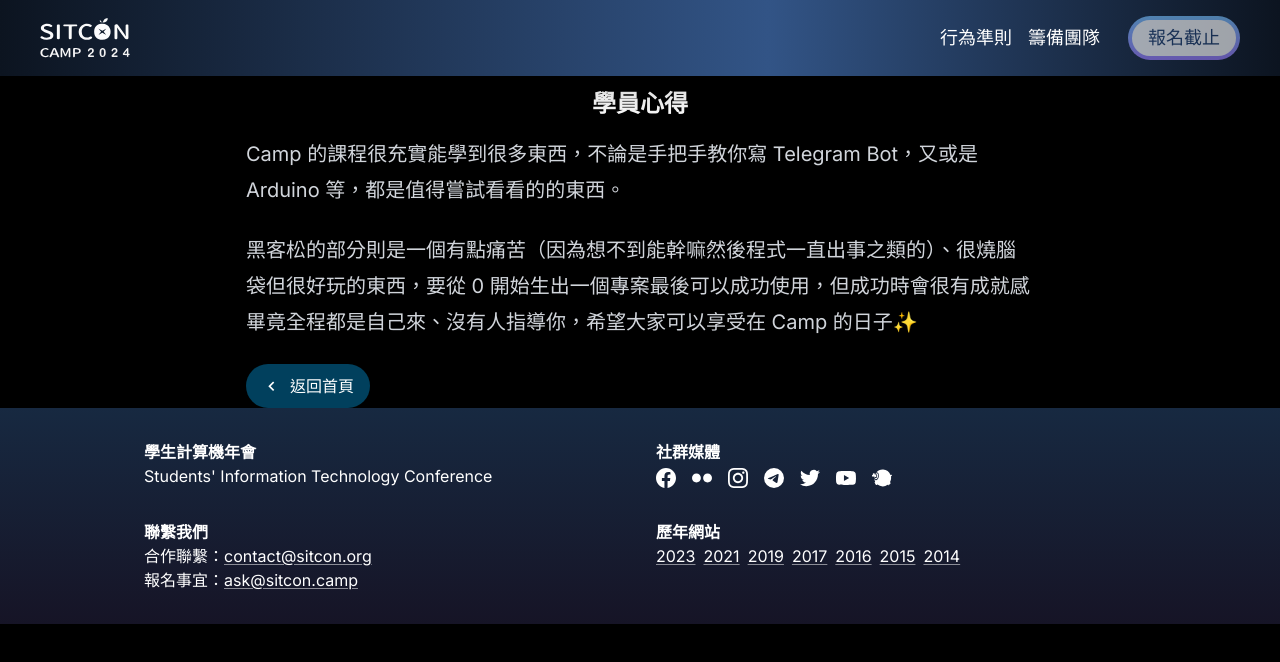
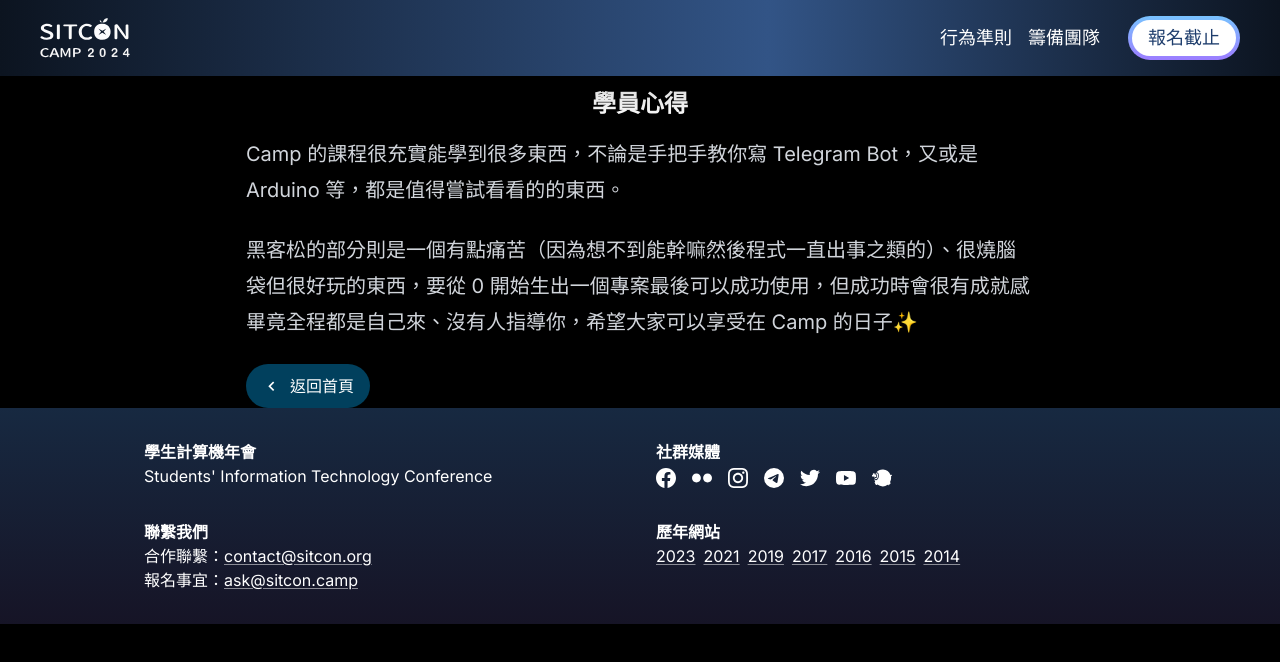
Before and after one commit to sitcon-tw/camp2024, a Next.js app: page /report/chen-pin-yu in a window 1280 px wide. Shown: the top 662 px of the page. Built offline with nearby package versions, Linux system fonts and the light colour scheme.

Commit message:
feat: nav button

```diff
--- a/components/Nav.tsx
+++ b/components/Nav.tsx
@@ -44,7 +44,7 @@ export default function Nav() {
             <div className="flex-1 my-auto">
               <div className="flex mx-auto my-auto">
                 <a
-                  className="bg-gradient-to-b from-[#78C2FF] to-[#9C7DFF] rounded-full p-1 opacity-60 cursor-not-allowed"
+                  className="bg-gradient-to-b from-[#78C2FF] to-[#9C7DFF] rounded-full p-1 cursor-not-allowed"
                   // href="https://sitcon.kktix.cc/events/sitcon-camp2024"
                   target="_blank"
                 >
```
